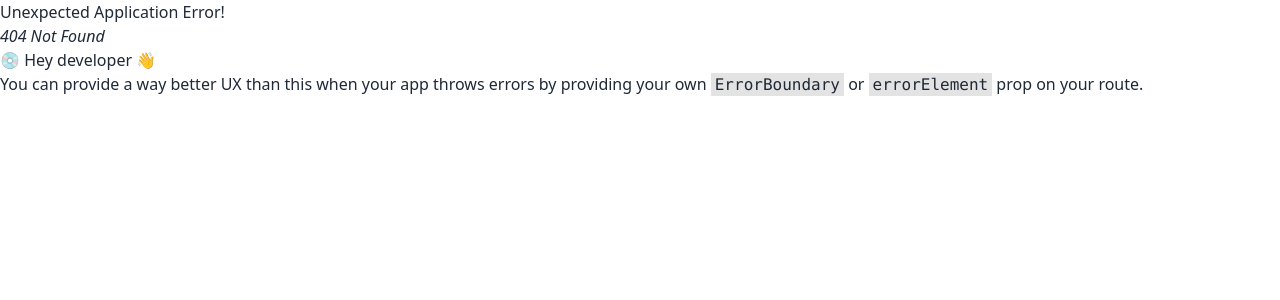
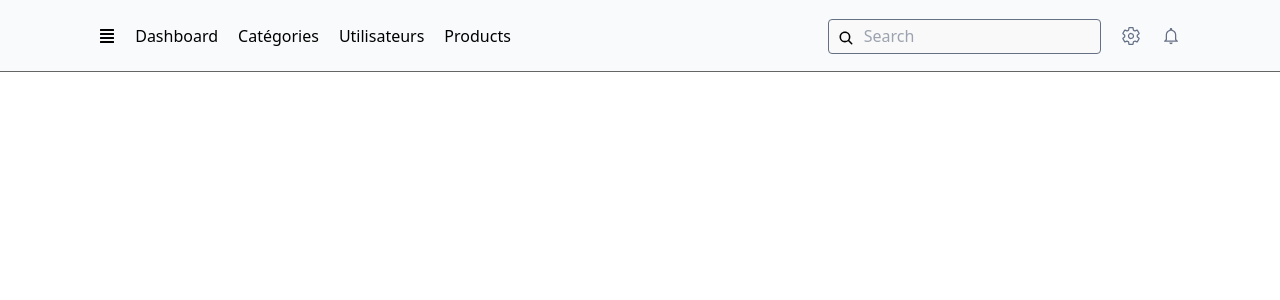
Before and after one commit to TheWisePigeon/lucy-web, a React (Vite) app: page /dashboard in a window 1280 px wide. Before the commit this address had no page. Shown: the top 300 px of the page. Built offline with nearby package versions, Linux system fonts and the light colour scheme.

Commit message:
navbar end

```diff
--- a/src/components/Navbar.tsx
+++ b/src/components/Navbar.tsx
@@ -1,16 +1,27 @@
+import { IoSettingsOutline } from "react-icons/io5";
+import { IoMdNotificationsOutline } from "react-icons/io";
+import { FaAlignJustify } from "react-icons/fa";
+import { IoSearch } from "react-icons/io5";
 function Navbar() {
   return (
     <div className="bg-slate-50 top-0 h-[4.5rem] max-h-[5rem] resize-none border-b border-neutral-700/80">
       <div className="max-width-container">
-        <div className="flex justify-between items-center">
+        <div className="flex min-h-[4.5rem] justify-between items-center">
           <div className="flex gap-5 items-center px-4 py-4">
+            <FaAlignJustify />
             <span>Dashboard</span>
             <span>Catégories</span>
             <span>Utilisateurs</span>
-            <span>Utilisateurs</span>
+            <span>Products</span>
           </div>
           <div className="flex gap-5 items-center px-4 py-4">
-            <div></div>
+            <div className="search">
+              <input type="text" placeholder="Search" />
+              <IoSearch className="search-icon" />
+            </div>
+
+            <IoSettingsOutline className="icon-navabr" />
+            <IoMdNotificationsOutline className="icon-navabr" />
           </div>
         </div>
       </div>
--- a/src/index.css
+++ b/src/index.css
@@ -24,8 +24,43 @@
 }
 
 .max-width-container {
-    width: 87%;
-    max-width: 90rem;
-    margin-inline: auto;
-    color: white;
+  width: 87%;
+  max-width: 90rem;
+  margin-inline: auto;
+  color: rgb(0, 0, 0);
+  height: 100%;
+
+  & input[type="text"] {
+    position: relative;
+    border-radius: 4px;
+    background-color: rgb(249, 249, 249);
+    border: 1px solid #667085;
+    height: 35px;
+    color: #667085;
+    padding: 5px;
+    padding-left: 35px;
+    font-weight: 400;
+    align-items: center;
+
+    &:focus-visible {
+      box-sizing: border-box;
+      border: 1px solid #0def0d;
+    }
+  }
+
+  .search {
+    position: relative;
+  }
+
+  .search-icon {
+    position: absolute;
+    top: 11px;
+    left: 10px;
+  }
+
+  .icon-navabr {
+    color: #667085;
+    font-size: 20px;
+    font-weight: 500;
+  }
 }
--- a/src/main.tsx
+++ b/src/main.tsx
@@ -5,6 +5,7 @@ import { RouterProvider, createBrowserRouter } from 'react-router-dom'
 import RegistrationPage from './pages/register'
 import LandingPage from './pages/landing'
 import LoginPage from './pages/login'
+import Dashboard from './pages/Dashboard'
 
 const router = createBrowserRouter([
   {
@@ -18,6 +19,10 @@ const router = createBrowserRouter([
   {
     path:"/login",
     element: <LoginPage />
+  },
+  {
+    path: "/dashboard",
+    element: <Dashboard/>
   }
 ])
 
--- /dev/null
+++ b/src/pages/Dashboard.tsx
@@ -0,0 +1,10 @@
+import Navbar from "../components/Navbar";
+function Dashboard() {
+  return (
+    <div>
+      <Navbar />
+    </div>
+  );
+}
+
+export default Dashboard;
```
